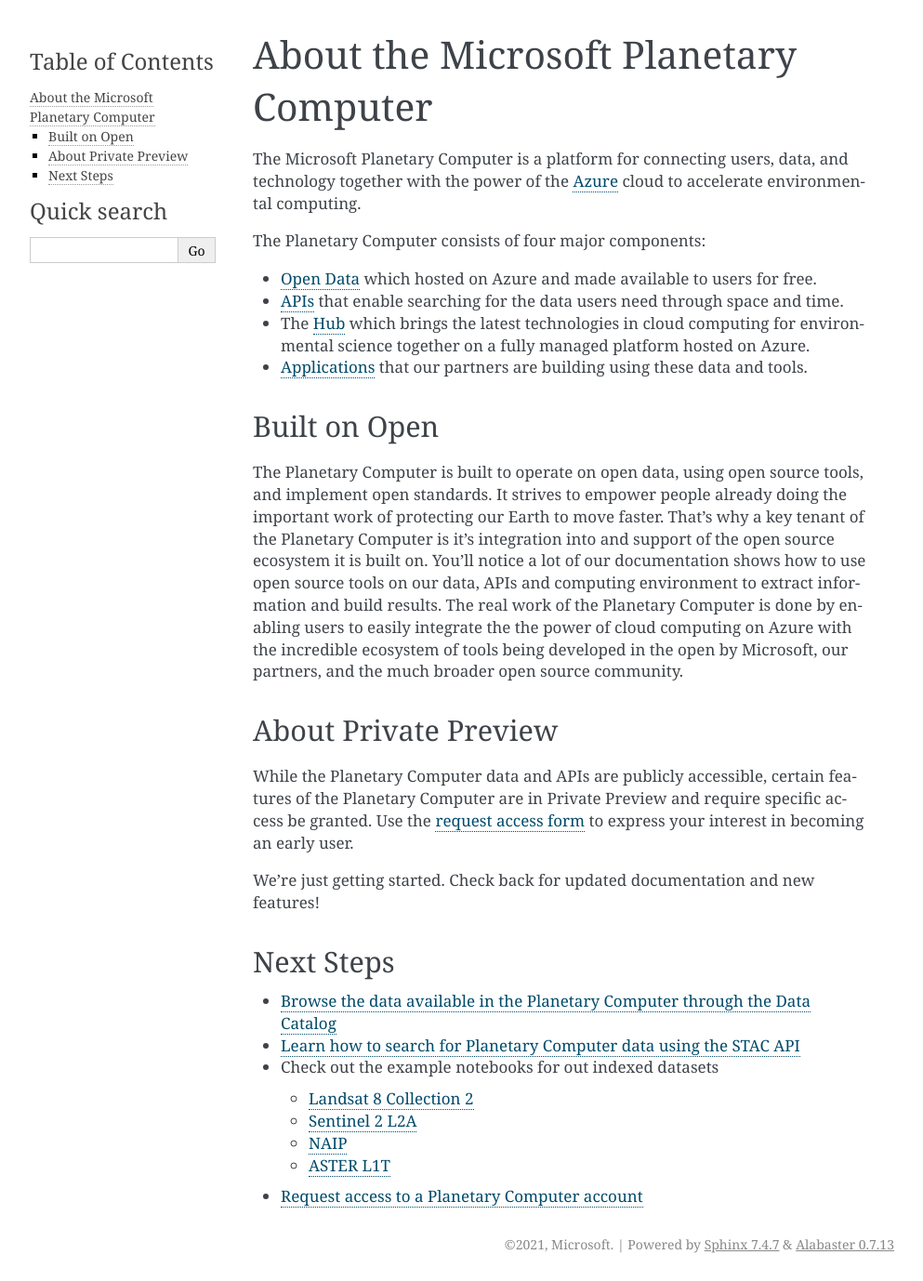
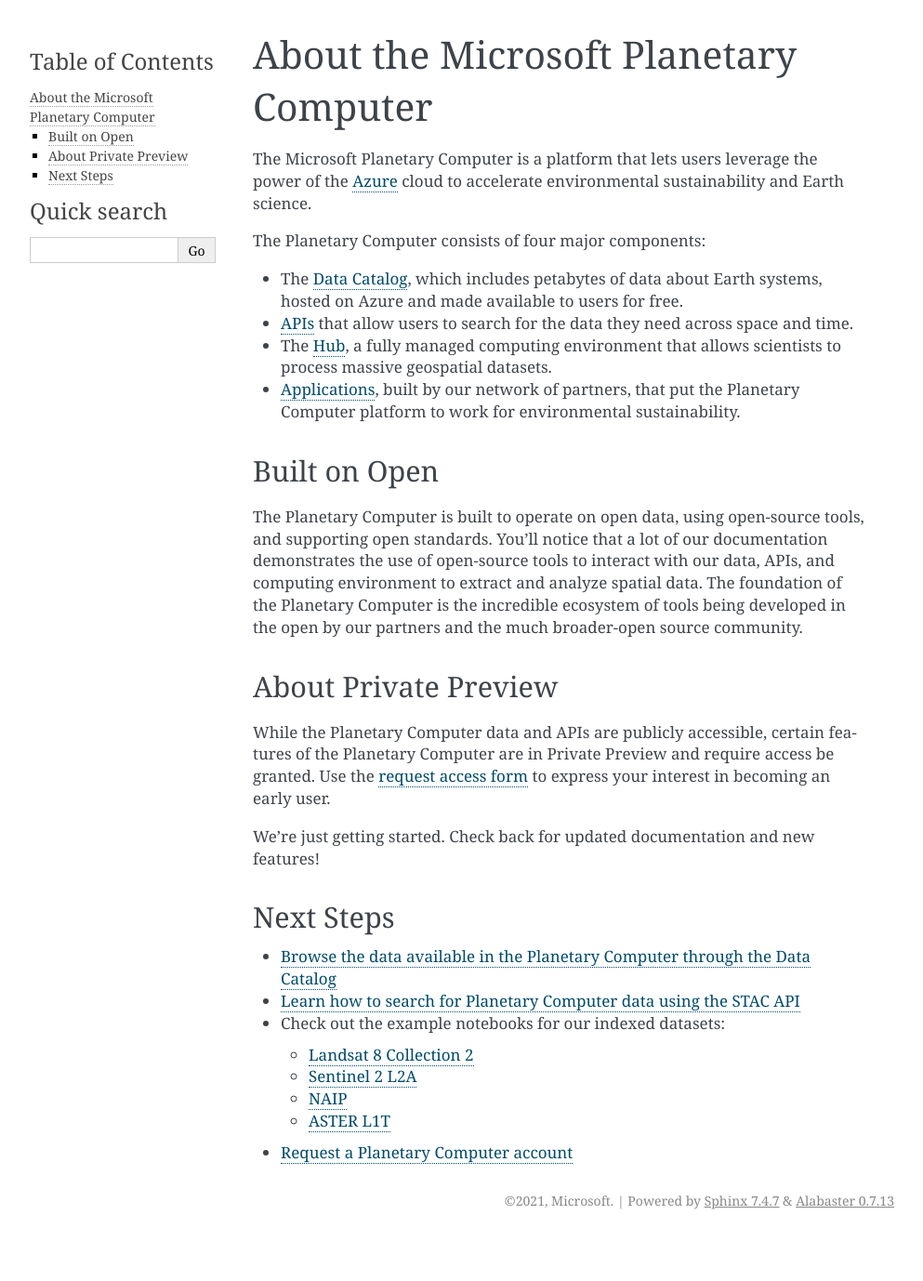
Before and after one commit to microsoft/PlanetaryComputerDataCatalog, a Sphinx documentation site: the page built from docs/overview/about.md, in a window 1280 px wide. Shown: the whole page at 93% size, without its empty margins (148-1141 px from the left). Built offline with Sphinx 7.4.7, drawn with Linux system fonts in a browser that asks for light colours; pages that are not in the unit, such as notebooks, are missing from menus; after the commit the page ends 1331 px from its top, so only the background shows below that.

Commit message:
Minor edits to about.md, land cover notebook

```diff
--- a/docs/overview/about.md
+++ b/docs/overview/about.md
@@ -1,20 +1,20 @@
 # About the Microsoft Planetary Computer
 
-The Microsoft Planetary Computer is a platform for connecting users, data, and technology together with the power of the [Azure](https://azure.microsoft.com/en-us/) cloud to accelerate environmental computing.
+The Microsoft Planetary Computer is a platform that lets users leverage the power of the [Azure](https://azure.microsoft.com/en-us/) cloud to accelerate environmental sustainability and Earth science.
 
 The Planetary Computer consists of four major components:
-- [Open Data](https://planetarycomputer.microsoft.com/catalog) which hosted on Azure and made available to users for free.
-- [APIs](../concepts/stac.md) that enable searching for the data users need through space and time.
-- The [Hub](../concepts/computing.md) which brings the latest technologies in cloud computing for environmental science together on a fully managed platform hosted on Azure.
-- [Applications](https://planetarycomputer.microsoft.com/applications) that our partners are building using these data and tools.
+- The [Data Catalog](https://planetarycomputer.microsoft.com/catalog), which includes petabytes of data about Earth systems, hosted on Azure and made available to users for free.
+- [APIs](../concepts/stac.md) that allow users to search for the data they need across space and time.
+- The [Hub](../concepts/computing.md), a fully managed computing environment that allows scientists to process massive geospatial datasets.
+- [Applications](https://planetarycomputer.microsoft.com/applications), built by our network of partners, that put the Planetary Computer platform to work for environmental sustainability.
 
 ## Built on Open
 
-The Planetary Computer is built to operate on open data, using open source tools, and implement open standards. It strives to empower people already doing the important work of protecting our Earth to move faster. That's why a key tenant of the Planetary Computer is it's integration into and support of the open source ecosystem it is built on. You'll notice a lot of our documentation shows how to use open source tools on our data, APIs and computing environment to extract information and build results. The real work of the Planetary Computer is done by enabling users to easily integrate the the power of cloud computing on Azure with the incredible ecosystem of tools being developed in the open by Microsoft, our partners, and the much broader open source community.
+The Planetary Computer is built to operate on open data, using open-source tools, and supporting open standards. You'll notice that a lot of our documentation demonstrates the use of open-source tools to interact with our data, APIs, and computing environment to extract and analyze spatial data.  The foundation of the Planetary Computer is the incredible ecosystem of tools being developed in the open by our partners and the much broader-open source community.
 
 ## About Private Preview
 
-While the Planetary Computer data and APIs are publicly accessible, certain features of the Planetary Computer are in Private Preview and require specific access be granted. Use the [request access form](https://planetarycomputer.microsoft.com/account/request) to express your interest in becoming an early user.
+While the Planetary Computer data and APIs are publicly accessible, certain features of the Planetary Computer are in Private Preview and require access be granted. Use the [request access form](https://planetarycomputer.microsoft.com/account/request) to express your interest in becoming an early user.
 
 We're just getting started. Check back for updated documentation and new features!
 
@@ -22,9 +22,9 @@
 
 - [Browse the data available in the Planetary Computer through the Data Catalog](https://planetarycomputer.microsoft.com/catalog)
 - [Learn how to search for Planetary Computer data using the STAC API](../quickstarts/reading-stac.ipynb)
-- Check out the example notebooks for out indexed datasets
+- Check out the example notebooks for our indexed datasets:
   - [Landsat 8 Collection 2](http://planetarycomputer.microsoft.com/dataset/landsat-8-c2-l2#Example-Notebook)
   - [Sentinel 2 L2A](http://planetarycomputer.microsoft.com/dataset/sentinel-2-l2a#Example-Notebook)
   - [NAIP]((http://planetarycomputer.microsoft.com/dataset/naip#Example-Notebook))
   - [ASTER L1T]((http://planetarycomputer.microsoft.com/dataset/aster-l1t#Example-Notebook))
-- [Request access to a Planetary Computer account](https://planetarycomputer.microsoft.com/account/request)
+- [Request a Planetary Computer account](https://planetarycomputer.microsoft.com/account/request)
```
